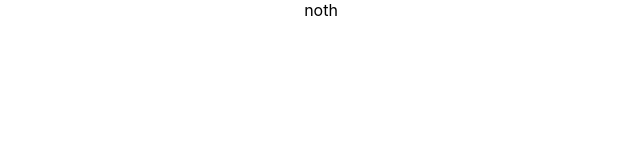
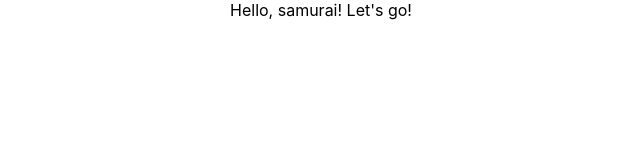
Before and after one commit to dasha7879/react-kabzda, a React (Create React App) app: page / in a window 1280 px wide. Shown: the top 160 px of the page, without its empty margins (319-959 px from the left). Built offline with nearby package versions, Linux system fonts and the light colour scheme.

Commit message:
first commit

```diff
--- a/src/App.tsx
+++ b/src/App.tsx
@@ -4,7 +4,7 @@ import './App.css';
 function App() {
   return (
     <div className="App">
-     noth
+     Hello, samurai! Let's go!
     </div>
   );
 }
```
Also changed, not shown: 1 other file (tests, documents, lock files or other folders).
